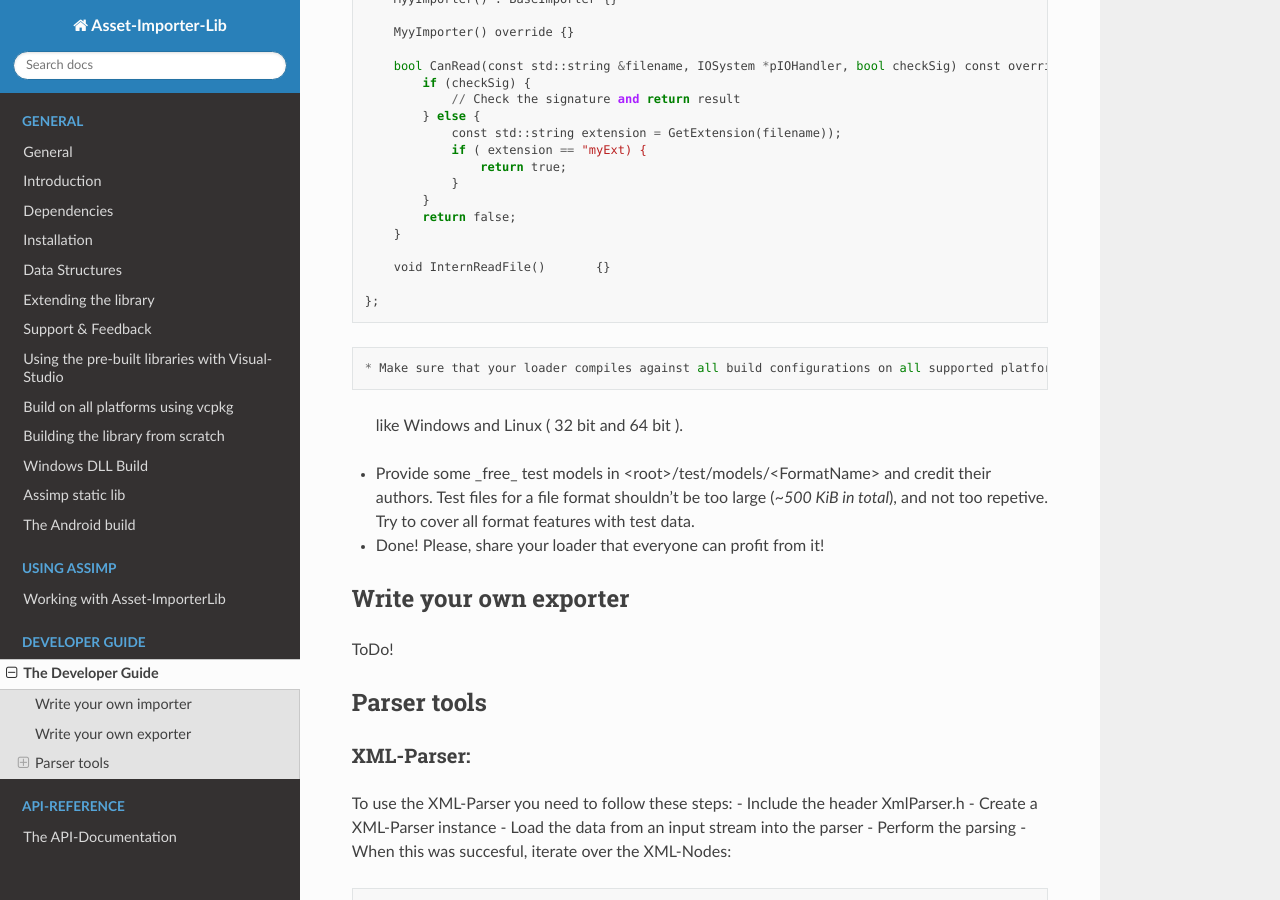
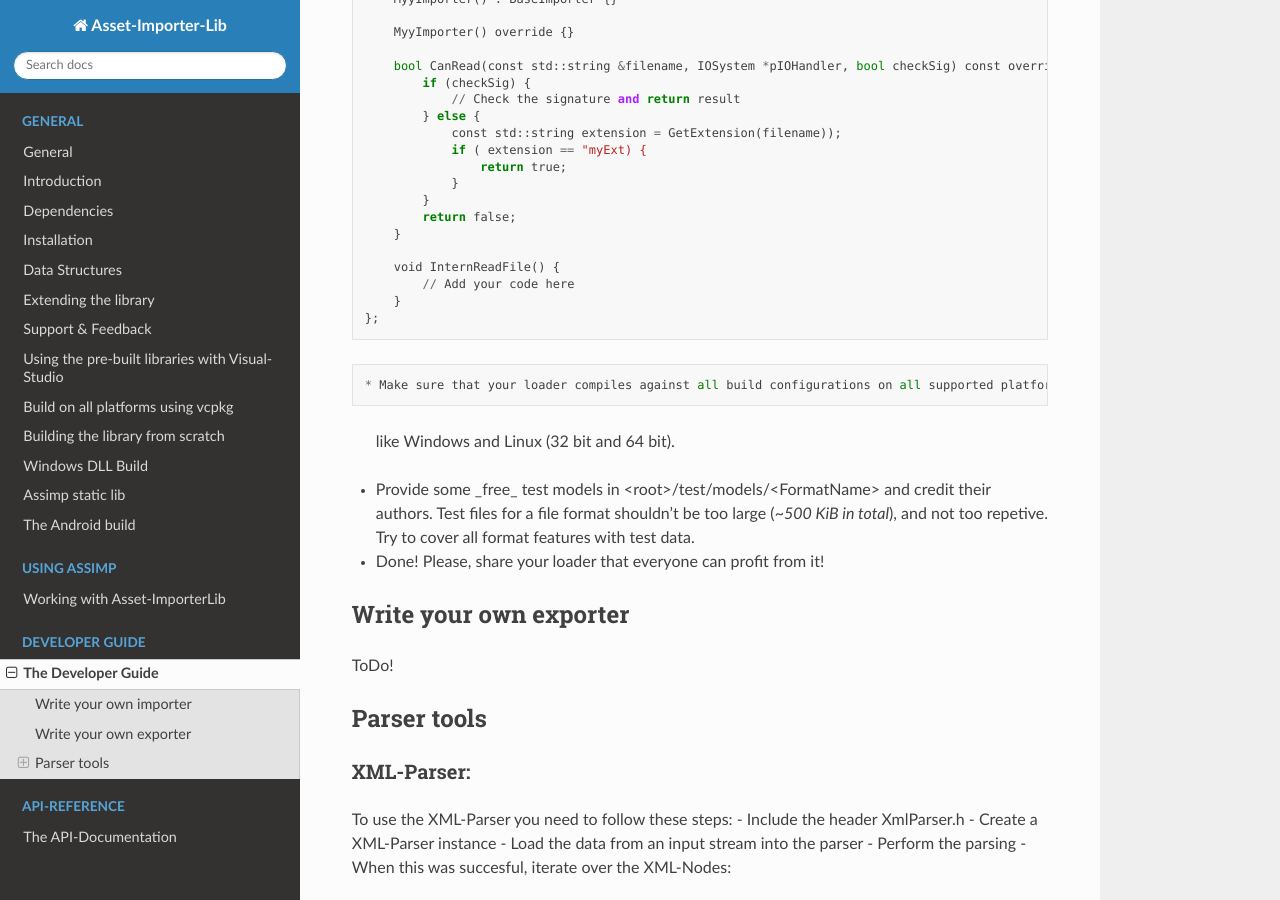
Before and after one commit to assimp/assimp-docs, a Sphinx documentation site: the page built from source/developer/developer.rst, in a window 1280 px wide and 900 px high, scrolled down 1507 px. Built offline with Sphinx 7.4.7 and the Read the Docs theme 2.0.0, drawn with Linux system fonts in a browser that asks for light colours.

Commit message:
Update developer.rst

```diff
--- a/source/developer/developer.rst
+++ b/source/developer/developer.rst
@@ -63,14 +63,15 @@ Wrap the same guard around your .cpp!
             return false;
         }
 
-        void InternReadFile()       {}
-
+        void InternReadFile() {
+            // Add your code here
+        }
     };
 
 ::
 
 * Make sure that your loader compiles against all build configurations on all supported platforms. You can use our CI-build to check several platforms
-  like Windows and Linux ( 32 bit and 64 bit ).
+  like Windows and Linux (32 bit and 64 bit).
 * Provide some _free_ test models in <root>/test/models/<FormatName> and credit their authors.
   Test files for a file format shouldn't be too large (*~500 KiB in total*), and not too repetive. Try to cover all format features with test data.
 * Done! Please, share your loader that everyone can profit from it!
```
